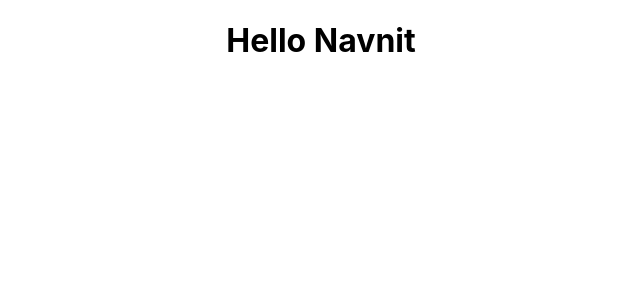
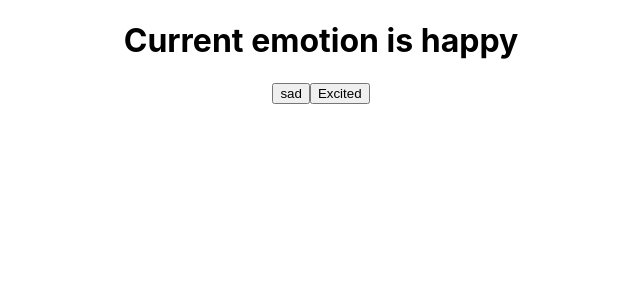
Before and after one commit to navnit0707/reactLearningLinkedin, a React (Create React App) app in the folder project/: page / in a window 1280 px wide. Shown: the top 300 px of the page, without its empty margins (319-959 px from the left). Built offline with nearby package versions, Linux system fonts and the light colour scheme.

Commit message:
using state management by useState

```diff
--- a/project/src/App.js
+++ b/project/src/App.js
@@ -1,10 +1,14 @@
 import logo from './logo.svg';
 import './App.css';
+import { useState } from 'react';
 
-function App({library}) {
+function App() {
+  const [emotion, setEmotion] = useState("happy");
   return (
     <div className="App">
-      <h1>Hello {library}</h1>
+      <h1>Current emotion is {emotion}</h1>
+      <button onClick={()=> setEmotion("sad")}>sad</button>
+      <button onClick={()=>setEmotion("Excited")}>Excited</button>
     </div>
   );
 }
```
